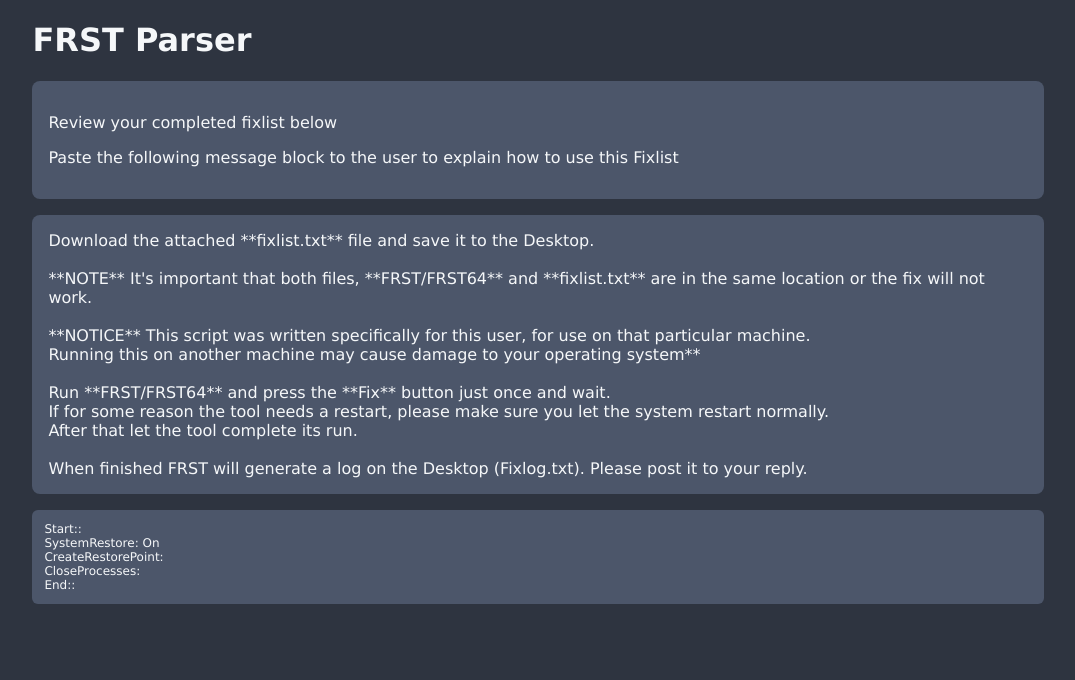
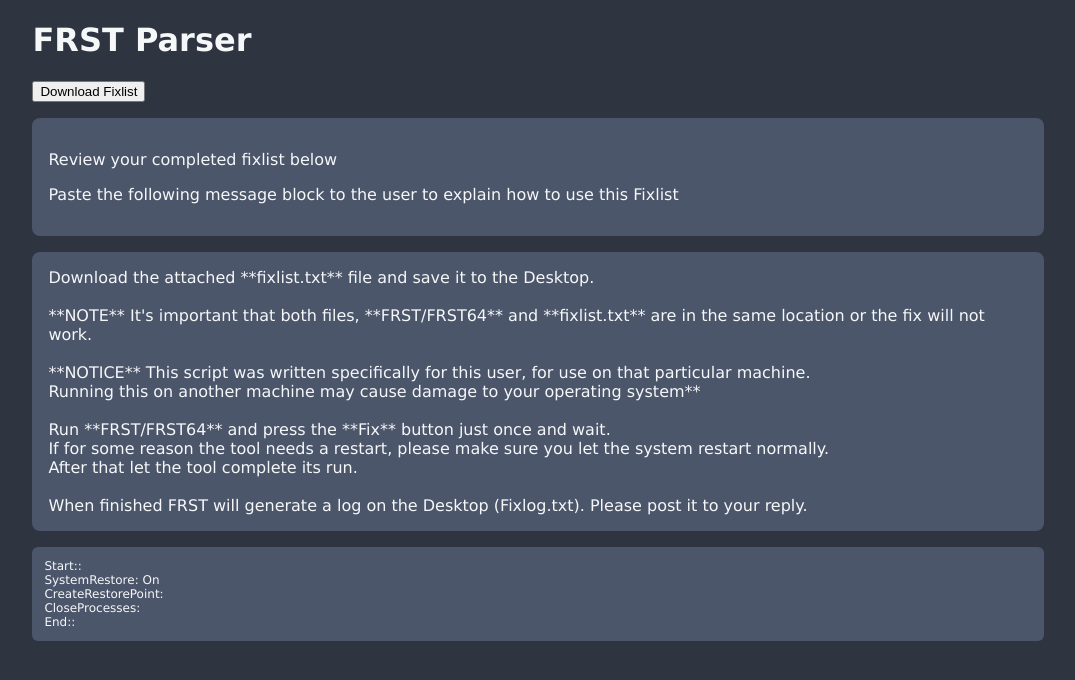
Before and after one commit to PipeItToDevNull/frst-processor, a React (Create React App) app: page / in a window 1280 px wide. Both pictures are taken after a click on the button "Create Fixlist". Shown: the top 680 px of the page, without its empty margins (102-1177 px from the left). Built offline with nearby package versions, Linux system fonts and the light colour scheme.

Commit message:
add file download of the fixlist

```diff
--- a/package.json
+++ b/package.json
@@ -6,6 +6,7 @@
     "@testing-library/jest-dom": "^5.17.0",
     "@testing-library/react": "^13.4.0",
     "@testing-library/user-event": "^13.5.0",
+    "file-saver": "^2.0.5",
     "jszip": "^3.10.1",
     "react": "^18.3.1",
     "react-dom": "^18.3.1",
--- a/src/fixlist.js
+++ b/src/fixlist.js
@@ -1,4 +1,5 @@
 import React from 'react';
+import { saveAs } from 'file-saver';
 
 const cannedHeader = `Download the attached **fixlist.txt** file and save it to the Desktop.
 
@@ -32,8 +33,32 @@
         return acc;
     }, {});
 
+    const generateFixlistContent = () => {
+        let content = `${fixlistStart}`;
+
+        Object.keys(groupedLines).forEach((sectionTitle) => {
+            groupedLines[sectionTitle].forEach((line) => {
+                content += `${parsedData[line.fileType][sectionTitle][line.lineIndex]}\n`;
+            });
+        });
+
+        content += `${fixlistEnd}`;
+        return content;
+    };
+
+    const downloadFixlist = () => {
+        const content = generateFixlistContent();
+        const blob = new Blob([content], { type: 'text/plain;charset=utf-8' });
+        saveAs(blob, 'fixlist.txt');
+    };
+
     return (
         <div>
+            <div class="button-container">
+            <div class="button-div">
+            <button onClick={downloadFixlist}>Download Fixlist</button>
+            </div>
+            </div>
             <div className='content'>
                 <p>Review your completed fixlist below</p>
                 <p>Paste the following message block to the user to explain how to use this Fixlist</p>
@@ -47,7 +72,6 @@
                 </div>
                 {Object.keys(groupedLines).map((sectionTitle) => (
                     <div className="fl-outer-section" key={sectionTitle}>
-                    {/* <h2>{sectionTitle}</h2> */}
                         <div className="fl-inner-section">
                             {groupedLines[sectionTitle].map((line, index) => (
                                 <div className="fl-line" key={index}>
```
Also changed, not shown: 1 other file (tests, documents, lock files or other folders). Lines whose indentation alone changed are shown as unchanged.
